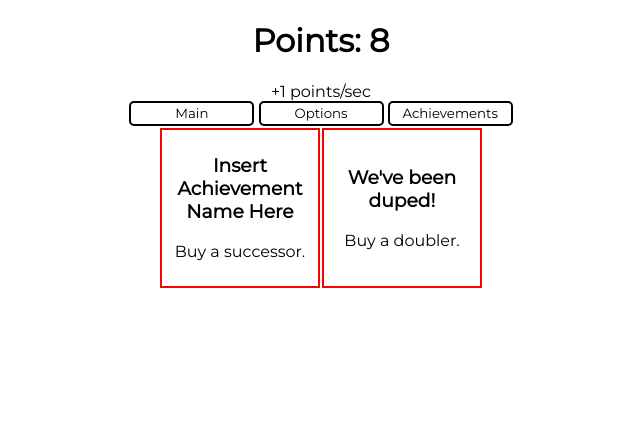
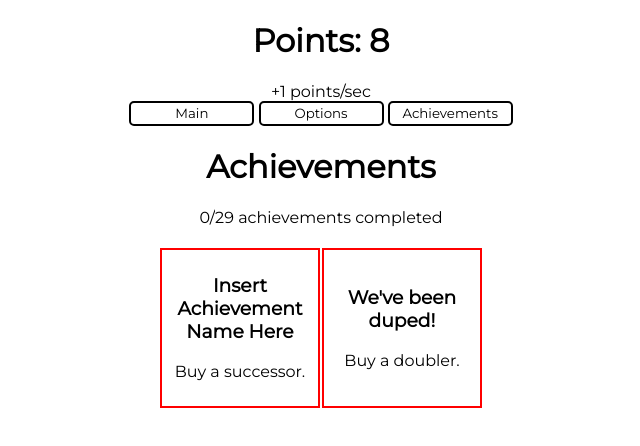
Before and after one commit to gapples2/iinh-web-port, a plain HTML site: page index.html in a window 1280 px wide. Both pictures are taken after a click on the button "Achievements". Shown: the whole page, without its empty margins (319-959 px from the left). Drawn offline with Linux system fonts and the light colour scheme.

Commit message:
🖼😬 Updated with Glitch

```diff
--- a/index.html
+++ b/index.html
@@ -99,6 +99,8 @@
       </div>
 
       <div id="tab5" style="display:none"> <!-- Achievements -->
+        <h1>Achievements</h1>
+        <span id="achsEarned"></span>/<span id="totalachs"></span> achievements completed<br><br>
         <table id="achs" style="margin-left:auto;margin-right:auto;width:94px;height:94px"></table>
       </div>
     </div>
--- a/js/game.js
+++ b/js/game.js
@@ -60,7 +60,9 @@ function updateMain(){
     ["researchAmt",player.research,0],
     ["researchNextAt",10**(researchNextAt()%1),0,Math.floor(researchNextAt())],
     ["researchGain",researchGain(),0],
-    ["currentautostudy",player.autostudy,0]
+    ["currentautostudy",player.autostudy,0],
+    ["totalachs",Object.keys(achs).length,0],
+    ["achsEarned",player.achs.length,0]
   ]
 
   vars.forEach(v=>{
```
